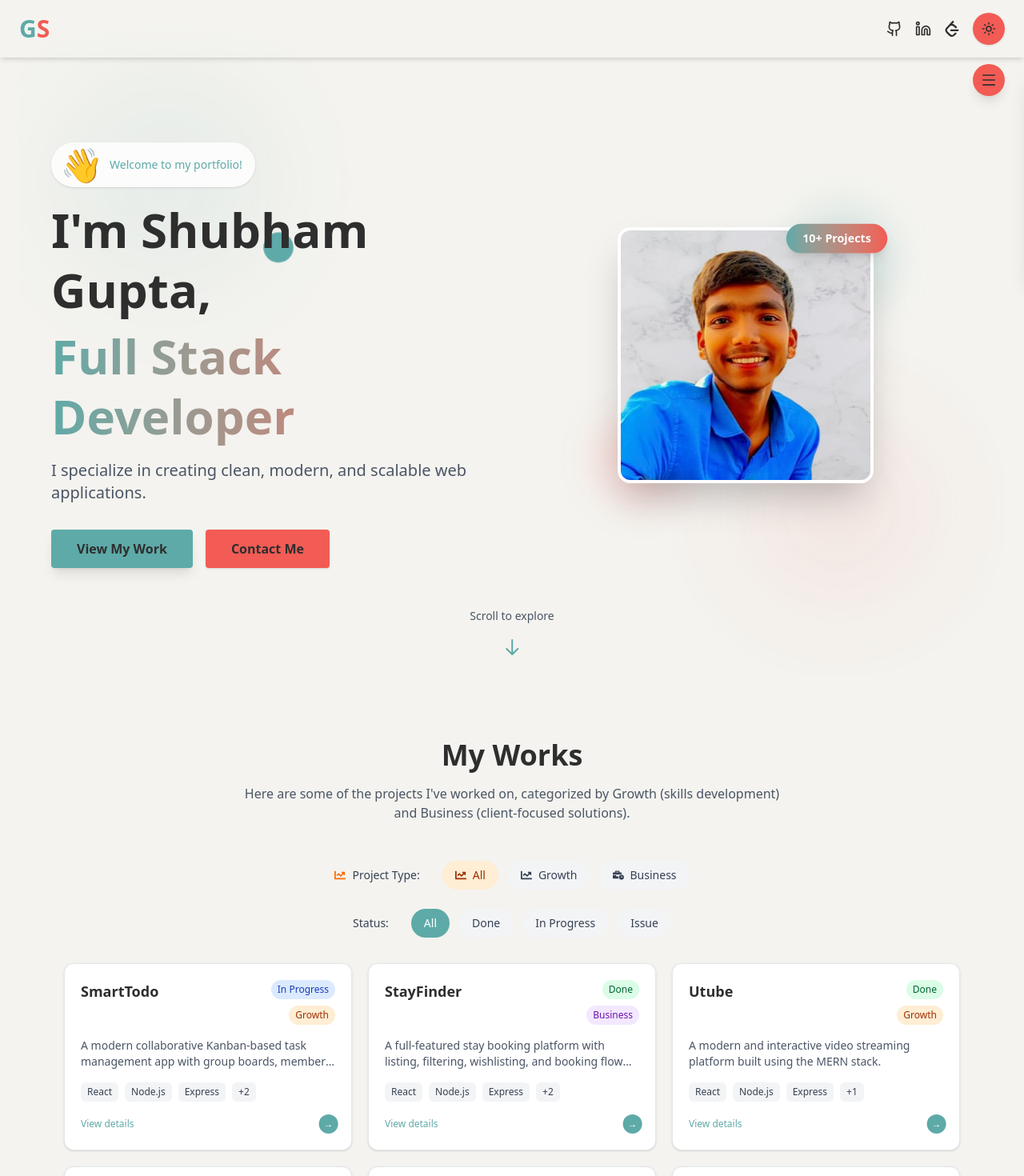
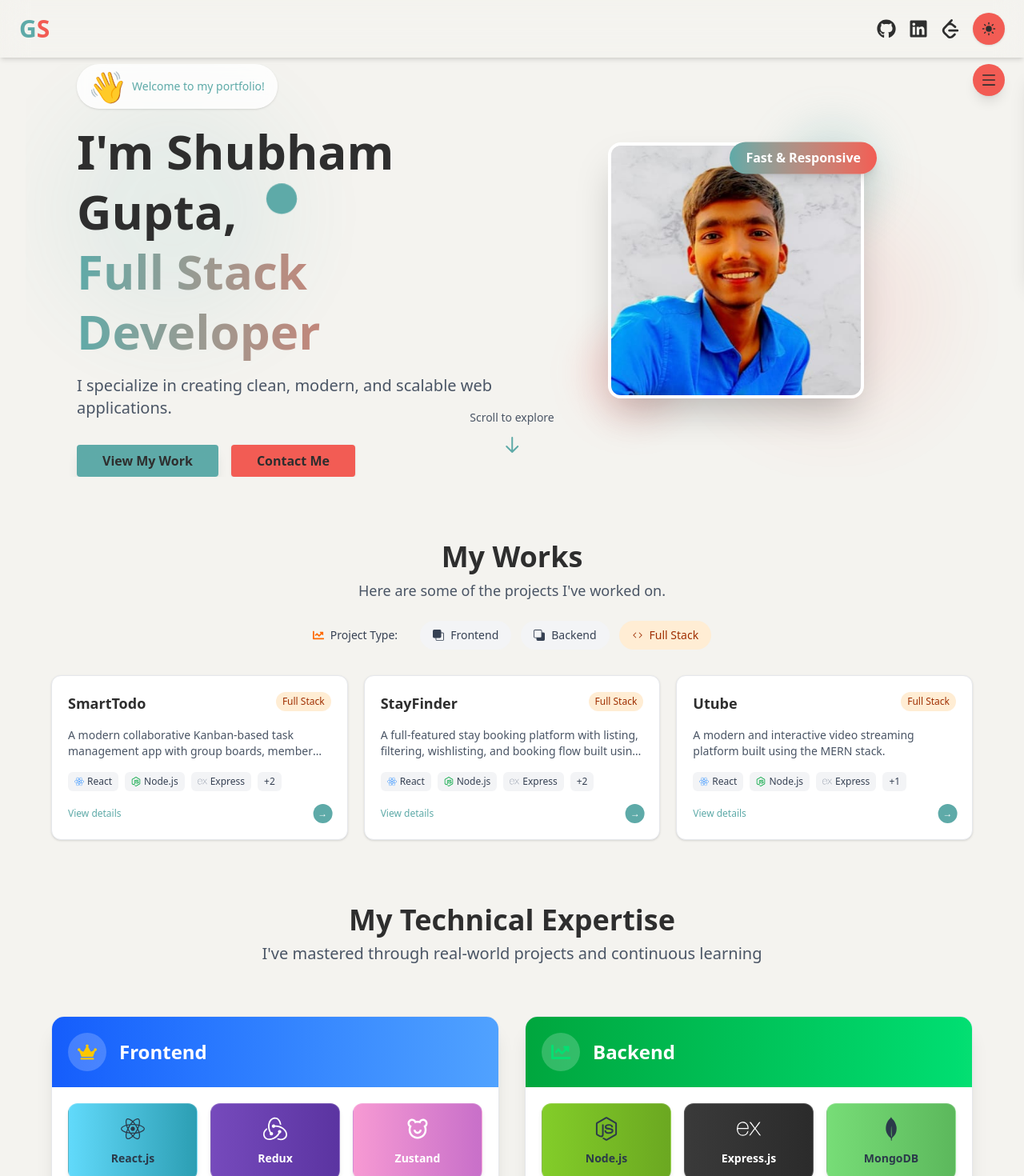
Before and after one commit to GuptaShubham-11/Me, a React (Vite) app: page / in a window 1280 px wide. Shown: the top 1470 px of the page at 80% size. Built offline with nearby package versions, Linux system fonts and the light colour scheme.

Commit message:
Refactor layout and styling; enhance responsiveness

```diff
--- a/src/App.css
+++ /dev/null
@@ -1,3 +0,0 @@
-#root {
-  max-width: 1280px;
-}
--- a/src/App.jsx
+++ b/src/App.jsx
@@ -1,26 +1,26 @@
-import './App.css';
 import { Layout } from './components';
 import { useSelector } from 'react-redux';
 import { useEffect } from 'react';
-import { BrowserRouter as Router } from 'react-router-dom'; // Import BrowserRouter
+import { BrowserRouter as Router } from 'react-router-dom';
 import Main from './pages/Main.jsx';
 
 function App() {
   const theme = useSelector((state) => state.theme.theme);
 
   useEffect(() => {
-    // Apply the theme class to the <html> element
     const root = document.documentElement;
     root.classList.remove('light', 'dark');
     root.classList.add(theme);
   }, [theme]);
 
   return (
-    <Router>
-      <Layout>
-        <Main />
-      </Layout>
-    </Router>
+    <>
+      <Router>
+        <Layout>
+          <Main />
+        </Layout>
+      </Router>
+    </>
   );
 }
 
--- a/src/components/Header.jsx
+++ b/src/components/Header.jsx
@@ -1,15 +1,12 @@
 import { ThemeToggle } from '.';
 import { motion } from 'framer-motion';
-import { Github, Linkedin } from 'lucide-react';
+import { FaGithub, FaLinkedin } from 'react-icons/fa';
 import { SiLeetcode } from 'react-icons/si';
 
 export default function Header() {
   return (
-    <>
-      <header
-        className="fixed top-0 left-0 w-full z-50 px-4 py-3 sm:px-6 sm:py-4
-        flex justify-between items-center backdrop-blur-lg shadow-md bg-background text-text bg-opacity-90"
-      >
+    <header className="fixed top-0 left-0 w-full z-50 backdrop-blur-lg shadow-md bg-background text-textLight dark:text-textDark bg-opacity-90">
+      <div className="max-w-7xl mx-auto flex justify-between items-center px-4 sm:px-6 py-3 sm:py-4 transition-all duration-300">
         {/* Logo */}
         <motion.h1
           initial={{ opacity: 0, x: -20 }}
@@ -18,7 +15,7 @@ export default function Header() {
           className="text-xl sm:text-2xl md:text-3xl leading-tight flex items-center"
         >
           <span className="text-primaryLight font-bold">G</span>{' '}
-          <span className=" text-accentLight font-bold">S</span>
+          <span className="text-accentLight font-bold">S</span>
         </motion.h1>
 
         {/* Right section */}
@@ -33,31 +30,34 @@ export default function Header() {
             href="https://github.com/GuptaShubham-11"
             target="_blank"
             rel="noopener noreferrer"
-            className="text-text hover:text-accentLight dark:hover:text-accentDark transition-colors"
+            aria-label="GitHub"
+            className="hover:text-accentLight dark:hover:text-primaryLight transition-colors duration-300"
           >
-            <Github size={20} />
+            <FaGithub size={24} />
           </a>
           <a
             href="https://www.linkedin.com/in/guptashubham11"
             target="_blank"
             rel="noopener noreferrer"
-            className="text-text hover:text-accentLight dark:hover:text-accentDark transition-colors"
+            aria-label="LinkedIn"
+            className="hover:text-accentLight dark:hover:text-primaryLight transition-colors duration-300"
           >
-            <Linkedin size={20} />
+            <FaLinkedin size={24} />
           </a>
           <a
-            href="https://leetcode.com/GuptaShubham-11"
+            href="https://leetcode.com/u/GuptaShubham-11/"
             target="_blank"
             rel="noopener noreferrer"
-            className="text-text hover:text-accentLight dark:hover:text-accentDark transition-colors"
+            aria-label="LeetCode"
+            className="hover:text-accentLight dark:hover:text-primaryLight transition-colors duration-300"
           >
-            <SiLeetcode size={20} />
+            <SiLeetcode size={24} />
           </a>
 
           {/* Theme Toggle */}
           <ThemeToggle />
         </motion.div>
-      </header>
-    </>
+      </div>
+    </header>
   );
 }
--- a/src/components/Hero.jsx
+++ b/src/components/Hero.jsx
@@ -1,7 +1,6 @@
 import { motion } from 'framer-motion';
 import profilePic from '../assets/ShubhamGupta.jpeg';
 
-// Emoji component with animation
 const HiEmoji = () => (
   <motion.div
     animate={{
@@ -23,10 +22,10 @@ export default function Hero() {
   return (
     <section
       id="home"
-      className="relative w-full min-h-screen flex items-center justify-center overflow-hidden px-4 mt-20 sm:mt-5"
+      className="relative w-full  flex items-center justify-center overflow-hidden mt-20 "
     >
       {/* Background elements */}
-      <div className="absolute inset-0 overflow-hidden">
+      <div className="absolute inset-0 flex justify-between items-center max-w-7xl mx-auto">
         <div className="absolute top-10 left-10 w-72 h-72 rounded-full bg-[#5eaaa8]/10 blur-3xl animate-pulse"></div>
         <div className="absolute bottom-20 right-20 w-64 h-64 rounded-full bg-[#f25c54]/10 blur-3xl animate-pulse"></div>
 
@@ -58,7 +57,7 @@ export default function Hero() {
       </div>
 
       {/* Content container */}
-      <div className="relative z-10 max-w-6xl w-full grid grid-cols-1 lg:grid-cols-2 gap-4 items-center">
+      <div className="relative z-10 max-w-5xl xl:max-w-6xl mx-auto w-full grid grid-cols-1 lg:grid-cols-2 gap-8 items-center justify-center px-4 sm:px-6 lg:px-8">
         {/* Left column - Text content */}
         <motion.div
           initial={{ opacity: 0, x: -30 }}
@@ -66,7 +65,7 @@ export default function Hero() {
           transition={{ duration: 0.8 }}
           className="text-center lg:text-left"
         >
-          <div className="inline-flex items-center gap-3 mb-4 px-4 py-2 rounded-full bg-white/80 dark:bg-[#1f1f1f]/80 backdrop-blur-sm shadow-sm">
+          <div className="inline-flex items-center gap-2 mb-4 px-4 py-2 rounded-full bg-white/80 dark:bg-[#1f1f1f]/80 backdrop-blur-sm shadow-sm">
             <HiEmoji />
             <span className="text-sm font-medium text-[#5eaaa8]">
               Welcome to my portfolio!
@@ -82,7 +81,7 @@ export default function Hero() {
             <span className="block text-textLight dark:text-textDark">
               I'm Shubham Gupta,
             </span>
-            <span className="block mt-2 text-transparent bg-clip-text bg-gradient-to-r from-[#5eaaa8] to-[#f25c54]">
+            <span className="block text-transparent bg-clip-text bg-gradient-to-r from-[#5eaaa8] to-[#f25c54]">
               Full Stack Developer
             </span>
           </motion.h1>
@@ -109,9 +108,8 @@ export default function Hero() {
                   .getElementById('project')
                   ?.scrollIntoView({ behavior: 'smooth' })
               }
-              className="px-8 py-3 rounded cursor-pointer bg-gradient-to-r from-[#5eaaa8] to-[#5eaaa8] text-textLight dark:text-textDark font-semibold shadow-lg hover:shadow-xl transition-all"
+              className="px-8 py-2 rounded cursor-pointer bg-gradient-to-r from-[#5eaaa8] to-[#5eaaa8] text-textLight dark:text-textDark font-semibold shadow-lg hover:shadow-xl transition-all"
               whileHover={{
-                scale: 1.03,
                 background: 'linear-gradient(to right, #5eaaa8, #4c9e9c)',
               }}
               whileTap={{ scale: 0.98 }}
@@ -125,8 +123,7 @@ export default function Hero() {
                   .getElementById('contact')
                   ?.scrollIntoView({ behavior: 'smooth' })
               }
-              className="px-8 py-3 rounded cursor-pointer bg-accentLight dark:bg-[#1f1f1f] dark:border-[#5eaaa8] text-textLight dark:text-textDark font-semibold shadow-sm hover:shadow-md transition-all"
-              whileHover={{ scale: 1.03 }}
+              className="px-8 py-2 rounded cursor-pointer bg-accentLight dark:bg-[#1f1f1f] dark:border-[#5eaaa8] text-textLight dark:text-textDark font-semibold shadow-sm hover:shadow-md transition-all"
               whileTap={{ scale: 0.98 }}
             >
               Contact Me
@@ -147,7 +144,7 @@ export default function Hero() {
             <div className="absolute -bottom-6 -left-6 w-28 h-28 rounded-full bg-[#f25c54]/20 blur-xl z-0"></div>
 
             {/* Profile image container */}
-            <div className="relative w-64 h-64 md:w-80 md:h-80 rounded-2xl overflow-hidden border-4 border-white shadow-2xl z-10">
+            <div className="relative size-64 md:size-80 rounded-2xl overflow-hidden border-4 border-white shadow-2xl z-10">
               <motion.img
                 src={profilePic}
                 alt="Shubham Gupta - Full Stack Developer"
@@ -164,7 +161,6 @@ export default function Hero() {
               className="absolute top-0 -right-4 bg-gradient-to-r from-[#5eaaa8] to-[#f25c54] text-white px-5 py-2 rounded-full font-bold shadow-lg z-20"
               animate={{
                 y: [0, -10, 0],
-                scale: [1, 1.05, 1],
               }}
               transition={{
                 duration: 2,
@@ -172,7 +168,7 @@ export default function Hero() {
                 repeatType: 'reverse',
               }}
             >
-              <span className="block text-sm">10+ Projects</span>
+              <span className="text-md">Fast & Responsive</span>
             </motion.div>
           </div>
         </motion.div>
--- a/src/components/Layout.jsx
+++ b/src/components/Layout.jsx
@@ -5,21 +5,18 @@ const Sidebar = lazy(() => import('./Sidebar'));
 
 const Layout = ({ children }) => {
   return (
-    <div className="relative flex flex-col min-h-screen overflow-x-hidden bg-transparent transition-colors duration-300">
+    <div className="relative flex flex-col w-full min-h-screen overflow-x-hidden bg-transparent transition-colors duration-300">
       {/* Header */}
       <Header />
 
-      {/* Main content with Sidebar */}
-      <div className="flex flex-1 w-full">
       {/* Sidebar */}
       <Suspense fallback={<div className="w-16" />}>
         <Sidebar />
       </Suspense>
 
       {/* Page Content */}
-        <main className="flex-1 w-full px-4 md:px-6 py-6 text-textLight dark:text-textDark transition-all duration-300">
+      <div className="max-w-7xl mx-auto px-4 text-textLight dark:text-textDark transition-all duration-300">
         {children}
-        </main>
       </div>
 
       {/* Footer */}
--- a/src/components/Projects.jsx
+++ b/src/components/Projects.jsx
@@ -9,7 +9,7 @@ import {
   FaDatabase,
   FaNodeJs,
   FaChartLine,
-  FaBusinessTime
+  FaBusinessTime,
 } from 'react-icons/fa';
 import {
   SiExpress,
@@ -25,13 +25,13 @@ import ShopEasy from '../assets/ShopEasy.jpeg';
 import KanbanBoard from '../assets/kanban-board.jpeg';
 import StayFinder from '../assets/StayFinder.png';
 import SolarSystem from '../assets/SolorSystem.jpeg';
+import { BsBack, BsCode, BsFront } from 'react-icons/bs';
 
 const projects = [
   {
     id: 0,
     title: 'SmartTodo',
-    type: 'Growth',
-    status: 'In Progress',
+    type: 'Full Stack',
     description:
       'A modern collaborative Kanban-based task management app with group boards, member permissions, and activity logs.',
     image: KanbanBoard,
@@ -51,8 +51,7 @@ const projects = [
   {
     id: -1,
     title: 'StayFinder',
-    type: 'Business',
-    status: 'Done',
+    type: 'Full Stack',
     description:
       'A full-featured stay booking platform with listing, filtering, wishlisting, and booking flow built using MERN stack.',
     image: StayFinder,
@@ -72,8 +71,7 @@ const projects = [
   {
     id: 1,
     title: 'Utube',
-    type: 'Growth',
-    status: 'Done',
+    type: 'Full Stack',
     description:
       'A modern and interactive video streaming platform built using the MERN stack.',
     image: Utube,
@@ -89,8 +87,7 @@ const projects = [
   {
     id: 2,
     title: 'Todo',
-    type: 'Growth',
-    status: 'Done',
+    type: 'Backend',
     description:
       'A full-stack to-do app with JWT authentication and a modern UI.',
     image: Todo,
@@ -106,8 +103,7 @@ const projects = [
   {
     id: 3,
     title: 'ShopEasy',
-    type: 'Business',
-    status: 'Done',
+    type: 'Frontend',
     description:
       'A dynamic e-commerce platform powered by React with Fake Store Api.',
     image: ShopEasy,
@@ -126,8 +122,7 @@ const projects = [
   {
     id: 4,
     title: '3D SolorSystem',
-    type: 'Growth',
-    status: 'Done',
+    type: 'Frontend',
     description: 'A 3D solar system built using Three.js and React.',
     image: SolarSystem,
     github: 'https://github.com/GuptaShubham-11/SolarSystem',
@@ -140,8 +135,7 @@ const projects = [
   {
     id: 5,
     title: 'Blogify',
-    type: 'Growth',
-    status: 'Issue',
+    type: 'Frontend',
     description: 'A dynamic blogging platform powered by React and Appwrite.',
     image: Blogify,
     github: 'https://github.com/GuptaShubham-11/Blogify',
@@ -154,10 +148,10 @@ const projects = [
       },
       { name: 'Appwrite', icon: <SiAppwrite className="text-red-500" /> },
     ],
-  }
+  },
 ];
 
-const Card = ({ title, type, status, onClick, description, technologies }) => {
+const Card = ({ title, type, onClick, description, technologies }) => {
   return (
     <motion.div
       onClick={onClick}
@@ -171,18 +165,11 @@ const Card = ({ title, type, status, onClick, description, technologies }) => {
         </h3>
         <div className="flex flex-col items-end gap-2">
           <span
-            className={`text-xs px-2 py-1 rounded-full ${status === 'Done'
-              ? 'bg-green-100 text-green-800 dark:bg-green-900/30 dark:text-green-300'
-              : status === 'In Progress'
+            className={`text-xs px-2 py-1 rounded-full ${
+              type === 'Backend'
+                ? 'bg-purple-100 text-purple-800 dark:bg-purple-900/30 dark:text-purple-300'
+                : type === 'Frontend'
                   ? 'bg-blue-100 text-blue-800 dark:bg-blue-900/30 dark:text-blue-300'
-                : 'bg-yellow-100 text-yellow-800 dark:bg-yellow-900/30 dark:text-yellow-300'
-              }`}
-          >
-            {status}
-          </span>
-          <span
-            className={`text-xs px-2 py-1 rounded-full ${type === 'Business'
-              ? 'bg-purple-100 text-purple-800 dark:bg-purple-900/30 dark:text-purple-300'
                   : 'bg-orange-100 text-orange-800 dark:bg-orange-900/30 dark:text-orange-300'
             }`}
           >
@@ -199,8 +186,9 @@ const Card = ({ title, type, status, onClick, description, technologies }) => {
         {technologies.slice(0, 3).map((tech, idx) => (
           <div
             key={idx}
-            className="text-xs px-2 py-1 rounded-md bg-gray-100 dark:bg-[#2a2a2a] text-gray-700 dark:text-gray-300"
+            className="text-xs flex items-center gap-1 px-2 py-1 rounded-md bg-gray-100 dark:bg-[#2a2a2a] text-gray-700 dark:text-gray-300"
           >
+            {tech.icon}
             {tech.name}
           </div>
         ))}
@@ -212,9 +200,7 @@ const Card = ({ title, type, status, onClick, description, technologies }) => {
       </div>
 
       <div className="flex items-center justify-between">
-        <span className="text-xs text-[#5eaaa8] font-medium">
-          View details
-        </span>
+        <span className="text-xs text-[#5eaaa8] font-medium">View details</span>
         <motion.div
           className="w-6 h-6 rounded-full bg-[#5eaaa8] flex items-center justify-center text-white text-xs"
           animate={{ x: [0, 4, 0] }}
@@ -270,7 +256,8 @@ const Modal = ({ project, onClose }) => {
                 </h2>
                 <div className="flex items-center gap-4 mt-2">
                   <span
-                    className={`text-xs px-2 py-1 rounded-full ${project.type === 'Business'
+                    className={`text-xs px-2 py-1 rounded-full ${
+                      project.type === 'Business'
                         ? 'bg-purple-100 text-purple-800 dark:bg-purple-900/30 dark:text-purple-300'
                         : 'bg-orange-100 text-orange-800 dark:bg-orange-900/30 dark:text-orange-300'
                     }`}
@@ -296,7 +283,8 @@ const Modal = ({ project, onClose }) => {
                 </div>
               </div>
               <span
-                className={`text-xs px-2 py-1 rounded-full ${project.status === 'Done'
+                className={`text-xs px-2 py-1 rounded-full ${
+                  project.status === 'Done'
                     ? 'bg-green-100 text-green-800 dark:bg-green-900/30 dark:text-green-300'
                     : project.status === 'In Progress'
                       ? 'bg-blue-100 text-blue-800 dark:bg-blue-900/30 dark:text-blue-300'
@@ -336,23 +324,23 @@ const Modal = ({ project, onClose }) => {
 
 const Projects = () => {
   const [activeProject, setActiveProject] = useState(null);
-  const [statusFilter, setStatusFilter] = useState('All');
-  const [typeFilter, setTypeFilter] = useState('All');
+  const [typeFilter, setTypeFilter] = useState('Full Stack');
 
-  const filteredProjects = projects.filter(project => {
-    const statusMatch = statusFilter === 'All' || project.status === statusFilter;
-    const typeMatch = typeFilter === 'All' || project.type === typeFilter;
-    return statusMatch && typeMatch;
+  const filteredProjects = projects.filter((project) => {
+    return project.type === typeFilter;
   });
 
   return (
-    <section id="project" className="px-4 py-20 max-w-6xl mx-auto">
-      <div className="text-center mb-12">
+    <section
+      id="project"
+      className="px-4 sm:px-6 lg:px-8 py-20 max-w-5xl xl:max-w-7xl mx-auto"
+    >
+      <div className="text-center mb-6">
         <motion.h2
           initial={{ opacity: 0, y: 20 }}
           whileInView={{ opacity: 1, y: 0 }}
           viewport={{ once: true }}
-          className="text-3xl md:text-4xl font-bold text-[#2e2e2e] dark:text-[#e8e6e3] mb-4"
+          className="text-3xl md:text-4xl font-bold text-[#2e2e2e] dark:text-[#e8e6e3] mb-2"
         >
           My Works
         </motion.h2>
@@ -361,9 +349,9 @@ const Projects = () => {
           whileInView={{ opacity: 1, y: 0 }}
           viewport={{ once: true }}
           transition={{ delay: 0.1 }}
-          className="text-gray-600 dark:text-gray-300 max-w-2xl mx-auto"
+          className="text-gray-600 dark:text-gray-300 max-w-2xl mx-auto text-lg"
         >
-          Here are some of the projects I've worked on, categorized by Growth (skills development) and Business (client-focused solutions).
+          Here are some of the projects I've worked on.
         </motion.p>
       </div>
 
@@ -380,43 +368,28 @@ const Projects = () => {
             <FaChartLine className="text-orange-500" />
             <span>Project Type:</span>
           </div>
-          {['All', 'Growth', 'Business'].map((type) => (
+          {['Frontend', 'Backend', 'Full Stack'].map((type) => (
             <button
               key={type}
               onClick={() => setTypeFilter(type)}
-              className={`px-4 py-2 rounded-full text-sm font-medium transition-colors flex items-center gap-2 ${typeFilter === type
-                ? type === 'Business'
+              className={`px-4 py-2 rounded-full text-sm font-medium transition-colors flex items-center gap-2 ${
+                typeFilter === type
+                  ? type === 'Backend'
                     ? 'bg-purple-100 text-purple-800 dark:bg-purple-900/30 dark:text-purple-300'
+                    : type === 'Frontend'
+                      ? 'bg-blue-100 text-blue-800 dark:bg-blue-900/30 dark:text-blue-300'
                       : 'bg-orange-100 text-orange-800 dark:bg-orange-900/30 dark:text-orange-300'
                   : 'bg-gray-100 dark:bg-[#2a2a2a] text-gray-700 dark:text-gray-300 hover:bg-gray-200 dark:hover:bg-[#333]'
               }`}
             >
-              {type === 'Business' ? <FaBusinessTime /> : <FaChartLine />}
+              {type === 'Frontend' ? (
+                <BsFront />
+              ) : type === 'Backend' ? (
+                <BsBack />
+              ) : (
+                <BsCode />
+              )}
               {type}
-            </button>
-          ))}
-        </motion.div>
-
-        <motion.div
-          className="hidden md:flex flex-wrap justify-center gap-3"
-          initial={{ opacity: 0, y: 20 }}
-          whileInView={{ opacity: 1, y: 0 }}
-          viewport={{ once: true }}
-          transition={{ delay: 0.3 }}
-        >
-          <div className="flex items-center gap-2 mr-4 text-sm font-medium text-gray-700 dark:text-gray-300">
-            <span>Status:</span>
-          </div>
-          {['All', 'Done', 'In Progress', 'Issue'].map((status) => (
-            <button
-              key={status}
-              onClick={() => setStatusFilter(status)}
-              className={`px-4 py-2 rounded-full text-sm font-medium transition-colors ${statusFilter === status
-                ? 'bg-[#5eaaa8] text-white'
-                : 'bg-gray-100 dark:bg-[#2a2a2a] text-gray-700 dark:text-gray-300 hover:bg-gray-200 dark:hover:bg-[#333]'
-                }`}
-            >
-              {status}
             </button>
           ))}
         </motion.div>
@@ -436,7 +409,6 @@ const Projects = () => {
               <Card
                 title={project.title}
                 type={project.type}
-                status={project.status}
                 description={project.description}
                 technologies={project.technologies}
                 onClick={() => setActiveProject(project)}
@@ -450,7 +422,7 @@ const Projects = () => {
         <motion.div
           initial={{ opacity: 0 }}
           animate={{ opacity: 1 }}
-          className="text-center py-12 text-gray-500 dark:text-gray-400"
+          className="text-center py-12 text-gray-500 dark:text-gray-400 w-full"
         >
           No projects found with the selected filters.
         </motion.div>
--- a/src/components/Skills.jsx
+++ b/src/components/Skills.jsx
@@ -170,7 +170,7 @@ const categories = [
         icon: <SiNextdotjs />,
         gradient: 'from-[#000000] to-[#111111]',
         textColor: 'text-white',
-      }
+      },
     ],
   },
   {
@@ -202,10 +202,12 @@ const categories = [
 
 export default function Skills() {
   return (
-    <section id="skills" className="py-16 px-4 sm:px-6">
-      <div className="max-w-6xl mx-auto">
+    <section
+      id="skills"
+      className="w-full max-w-5xl xl:max-w-7xl mx-auto px-4 sm:px-6 lg:px-8"
+    >
       <motion.h2
-          className="text-4xl font-bold text-center mb-4 text-[#2e2e2e] dark:text-[#e8e6e3]"
+        className="text-4xl font-bold text-center mb-2 text-[#2e2e2e] dark:text-[#e8e6e3]"
         initial={{ opacity: 0, y: 20 }}
         animate={{ opacity: 1, y: 0 }}
         transition={{ duration: 0.5 }}
@@ -219,8 +221,7 @@ export default function Skills() {
         animate={{ opacity: 1 }}
         transition={{ duration: 0.5, delay: 0.2 }}
       >
-          Technologies I've mastered through real-world projects and continuous
-          learning
+        I've mastered through real-world projects and continuous learning
       </motion.p>
 
       {/* Skills Grid */}
@@ -274,7 +275,6 @@ export default function Skills() {
           </motion.div>
         ))}
       </div>
-      </div>
     </section>
   );
 }
--- a/src/components/ThemeToggle.jsx
+++ b/src/components/ThemeToggle.jsx
@@ -34,7 +34,11 @@ const ThemeToggle = () => {
           transition={{ duration: 0.3 }}
           className="flex items-center justify-center"
         >
-          {theme === 'dark' ? <Moon size={18} /> : <Sun size={18} />}
+          {theme === 'dark' ? (
+            <Moon size={18} className="fill-textLight dark:fill-textDark" />
+          ) : (
+            <Sun size={18} className="fill-textLight dark:fill-textDark" />
+          )}
         </motion.span>
       </AnimatePresence>
     </button>
--- a/src/pages/Main.jsx
+++ b/src/pages/Main.jsx
@@ -2,20 +2,14 @@ import { Hero, Projects, Skills, Contact, WhyMe } from '../components';
 
 export default function Main() {
   return (
-    <main className="" aria-label="Main Content">
-      {/* Hero Section */}
+    <main
+      className="flex flex-col items-center justify-center w-full max-w-7xl mx-auto px-4"
+      aria-label="Main Content"
+    >
       <Hero />
-
-      {/* Projects Section */}
       <Projects />
-
-      {/* Skills Section */}
       <Skills />
-
-      {/* Why Work With Me Section */}
       <WhyMe />
-
-      {/* Contact Section */}
       <Contact />
     </main>
   );
```
Also changed, not shown: src/components/Contact.jsx (+25 -17 lines), src/components/WhyMe.jsx (+11 -11 lines). Lines whose indentation alone changed are shown as unchanged.
